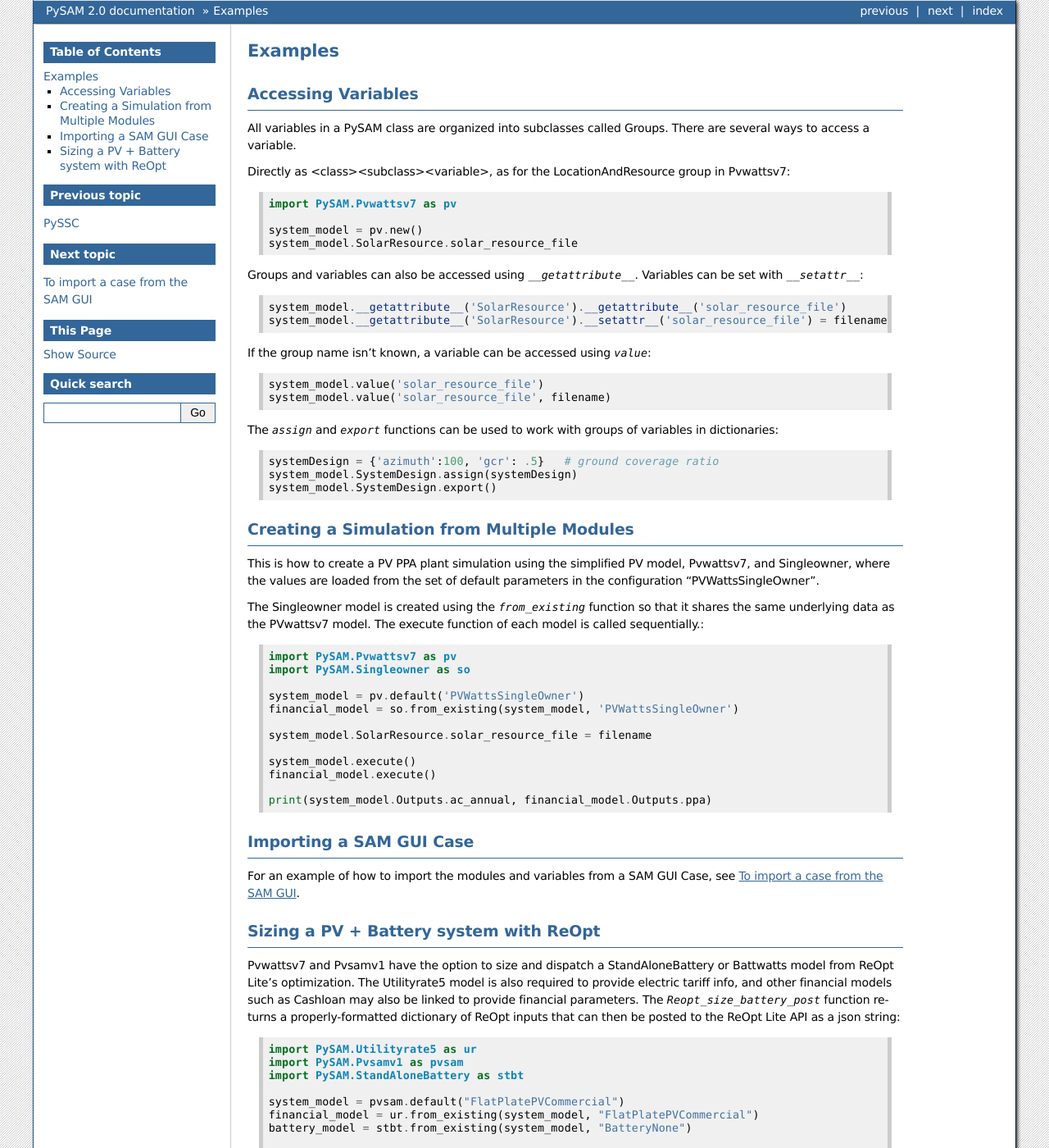
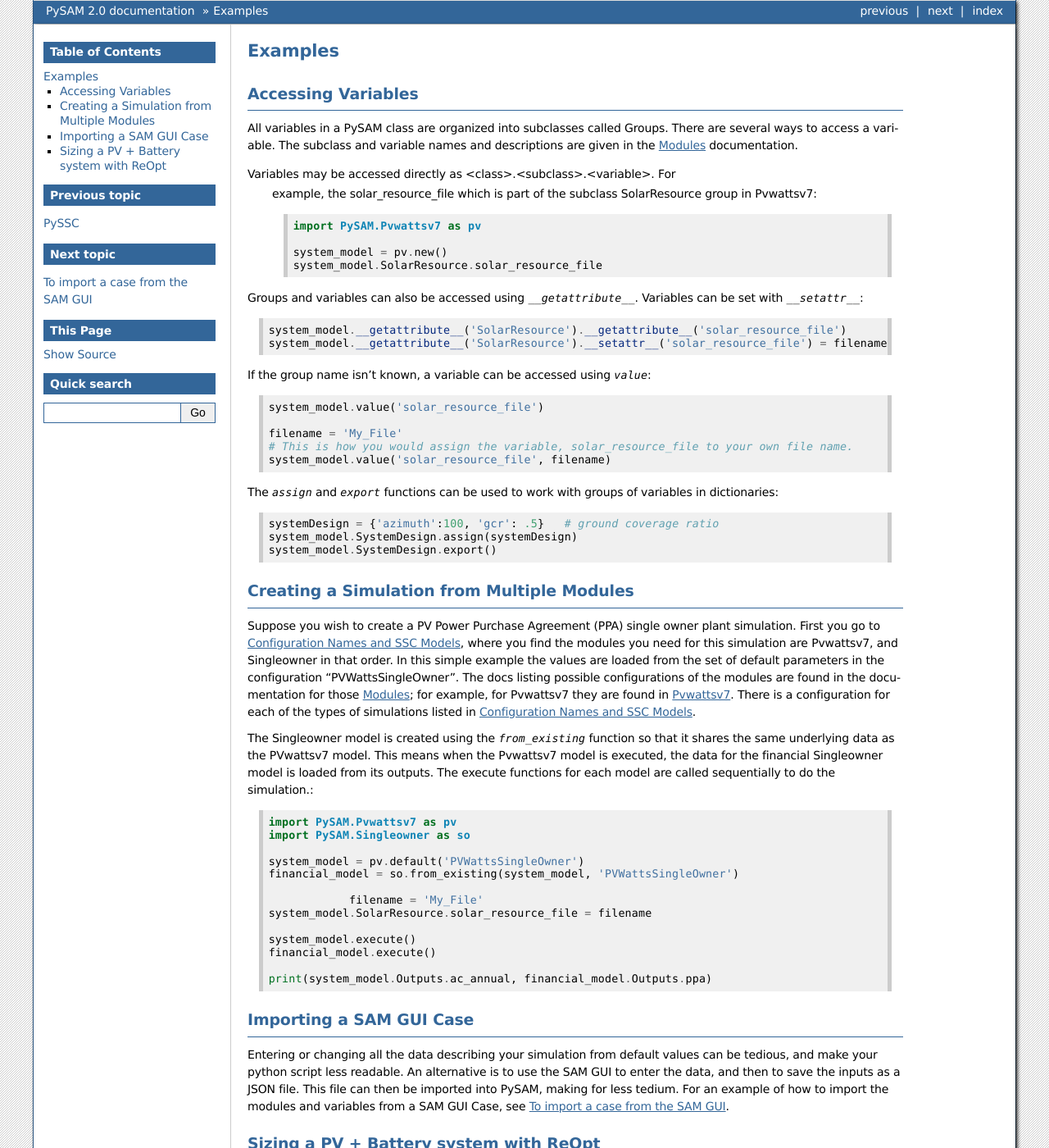
Before and after one commit to NREL/pysam, a Sphinx documentation site: the page built from docs/Examples.rst, in a window 1280 px wide and 1400 px high. Shown: the whole window at 82% size. Built offline with Sphinx 7.4.7, drawn with Linux system fonts in a browser that asks for light colours.

Commit message:
More docs edits.

```diff
--- a/docs/Examples.rst
+++ b/docs/Examples.rst
@@ -6,9 +6,13 @@
 Accessing Variables
 *******************
 
-All variables in a PySAM class are organized into subclasses called Groups. There are several ways to access a variable.
+All variables in a PySAM class are organized into subclasses called Groups.
+There are several ways to access a variable.  The subclass and variable names
+and descriptions are given in the :doc:`Models` documentation.
 
-Directly as <class><subclass><variable>, as for the LocationAndResource group in Pvwattsv7::
+Variables may be accessed directly as <class>.<subclass>.<variable>.  For
+ example, the solar_resource_file which is part of the subclass SolarResource
+ group in Pvwattsv7::
 
     import PySAM.Pvwattsv7 as pv
 
@@ -25,6 +29,9 @@
 If the group name isn't known, a variable can be accessed using `value`::
 
     system_model.value('solar_resource_file')
+
+    filename = 'My_File'
+    # This is how you would assign the variable, solar_resource_file to your own file name.
     system_model.value('solar_resource_file', filename)
 
 
@@ -35,14 +42,23 @@
     system_model.SystemDesign.export()
 
 Creating a Simulation from Multiple Modules
-**************************************
+*******************************************
 
 
-This is how to create a PV PPA plant simulation using the simplified PV model, Pvwattsv7, and Singleowner, where the
-values are loaded from the set of default parameters in the configuration "PVWattsSingleOwner".
+Suppose you wish to create a PV Power Purchase Agreement (PPA) single owner
+plant simulation. First you go to :doc:`Configs`, where you find the modules you
+need for this simulation are Pvwattsv7, and Singleowner in that order.  In this
+simple example the values are loaded from the set of default parameters in the
+configuration "PVWattsSingleOwner".  The docs listing possible configurations of
+the modules are found in the documentation for those :doc:`Models`; for example,
+for Pvwattsv7 they are found in :doc:`modules/Pvwattsv7`.  There is a
+configuration for each of the types of simulations listed in :doc:`Configs`.
 
-The Singleowner model is created using the `from_existing` function so that it shares the same underlying data as the
-PVwattsv7 model. The execute function of each model is called sequentially.::
+The Singleowner model is created using the `from_existing` function so that it
+shares the same underlying data as the
+PVwattsv7 model.  This means when the Pvwattsv7 model is executed, the data for
+the financial Singleowner model is loaded from its outputs. The execute
+functions for each model are called sequentially to do the simulation.::
 
     import PySAM.Pvwattsv7 as pv
     import PySAM.Singleowner as so
@@ -50,6 +66,7 @@
     system_model = pv.default('PVWattsSingleOwner')
     financial_model = so.from_existing(system_model, 'PVWattsSingleOwner')
 
+		filename = 'My_File'
     system_model.SolarResource.solar_resource_file = filename
 
     system_model.execute()
@@ -61,17 +78,24 @@
 Importing a SAM GUI Case
 *******************
 
-
+Entering or changing all the data describing your simulation from default values
+can be tedious, and make your python script less readable.  An alternative is to
+use the SAM GUI to enter the data, and then to save the inputs as a JSON file.
+This file can then be imported into PySAM, making for less tedium.
 For an example of how to import the modules and variables from a SAM GUI Case, see :doc:`Import`.
 
 
 Sizing a PV + Battery system with ReOpt
 **************************************
 
-Pvwattsv7 and Pvsamv1 have the option to size and dispatch a StandAloneBattery or Battwatts model from ReOpt Lite's
-optimization. The Utilityrate5 model is also required to provide electric tariff info, and other financial models
-such as Cashloan may also be linked to provide financial parameters. The `Reopt_size_battery_post` function returns
-a properly-formatted dictionary of ReOpt inputs that can then be posted to the ReOpt Lite API as a json string::
+Pvwattsv7 and Pvsamv1 have the option to size and dispatch a StandAloneBattery
+or Battwatts model from ReOpt Lite's
+optimization. The Utilityrate5 model is also required to provide electric tariff
+info, and other financial models
+such as Cashloan may also be linked to provide financial parameters. The
+`Reopt_size_battery_post` function returns
+a properly-formatted dictionary of ReOpt inputs that can then be posted to the
+ReOpt Lite API as a json string::
 
     import PySAM.Utilityrate5 as ur
     import PySAM.Pvsamv1 as pvsam
--- a/docs/index.rst
+++ b/docs/index.rst
@@ -23,7 +23,7 @@
 
 Installation
 ^^^^^^^^^^^^
-For Python 3.5 to 3.8, as NREL-PySAM is available on PyPi. It is also available on Anaconda for MacOSX up to 3.8 and on Windows and Linux up to 3.7. NREL-PySAM-stubs is the stub file package providing auto-completion features.
+PySAM for Python 3.5 to 3.8, as NREL-PySAM, is available on PyPi. It is also available on Anaconda for MacOSX up to 3.8 and on Windows and Linux up to 3.7. NREL-PySAM-stubs is the stub file package providing auto-completion features.
 
 To install from PyPi::
 
```
Also changed, not shown: 6 other files.
